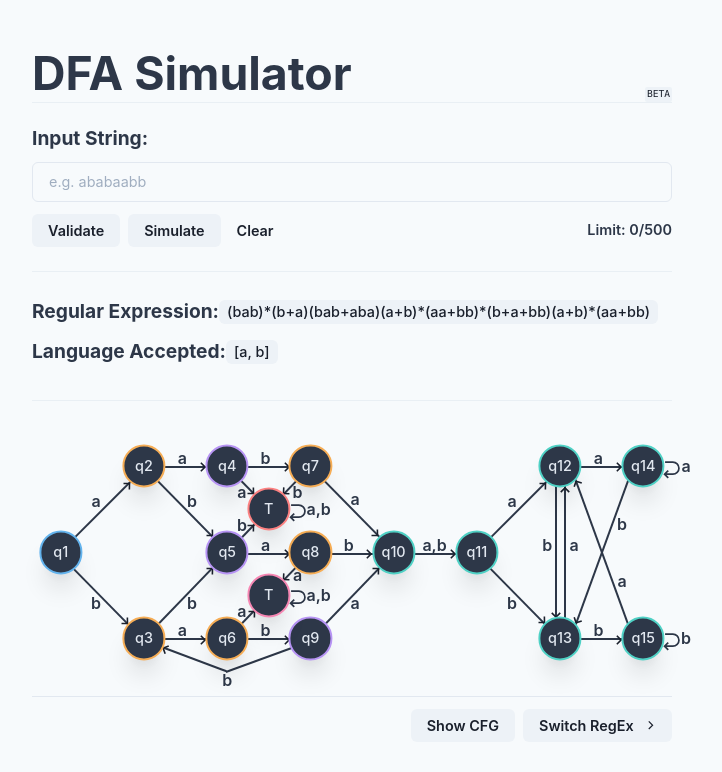
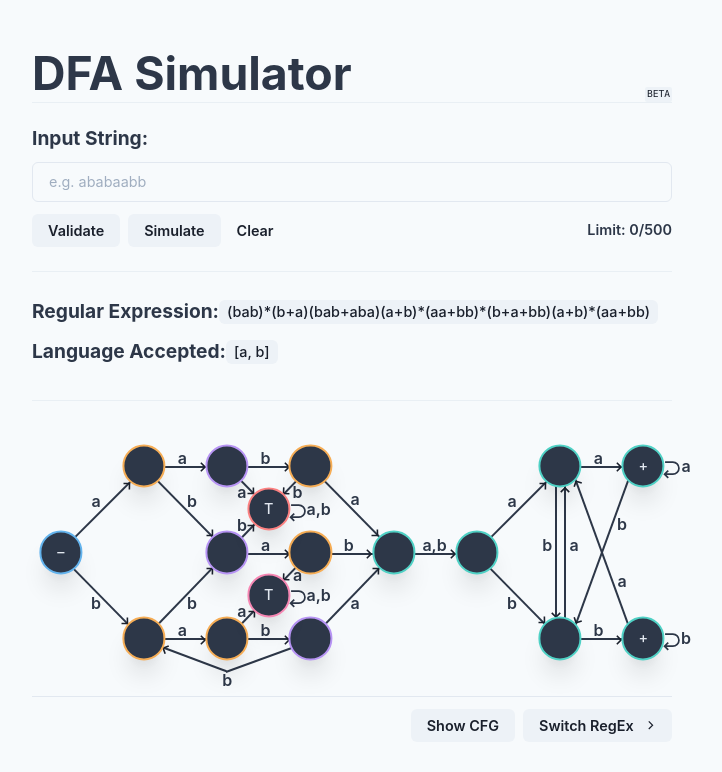
Before and after one commit to gabbiepedrialva/DFA-Simulator, a Next.js app: page / in a window 1280 px wide. Shown: the top 772 px of the page, without its empty margins (288-1010 px from the left). Built offline with nearby package versions, Linux system fonts and the light colour scheme.

Commit message:
Finalizing FirstDFA.js

```diff
--- a/components/DFA/FirstDFA.js
+++ b/components/DFA/FirstDFA.js
@@ -24,7 +24,7 @@ const variants = {
 const FirstDFA = ({ currentNode, simulating }) => {
   return (
     <>
-      {/* ARROW LOOPS */}
+      {/* ARROW LOOP */}
 
       {/* q14 */}
       <ArrowLoopSm
@@ -236,7 +236,7 @@ const FirstDFA = ({ currentNode, simulating }) => {
         rotate={["104.5", "104.5", "110", "110", "110", "110"]}
       />
 
-      {/* ARROW HEADS */}
+      {/* ArrowHead */}
 
       {/* q1 q2 */}
       <ArrowHead
@@ -630,7 +630,7 @@ const FirstDFA = ({ currentNode, simulating }) => {
         animate={currentNode == 1 ? "pulse" : ""}
         whileHover={!simulating && "scale"}
       >
-        q1 {/* - */}
+        – {/* q1 */}
       </Atom>
       <Atom
         variant="q2"
@@ -639,7 +639,7 @@ const FirstDFA = ({ currentNode, simulating }) => {
         animate={currentNode == 2 ? "pulse" : ""}
         whileHover={!simulating && "scale"}
       >
-        q2
+        {/* q2 */}
       </Atom>
       <Atom
         variant="q3"
@@ -648,7 +648,7 @@ const FirstDFA = ({ currentNode, simulating }) => {
         animate={currentNode == 3 ? "pulse" : ""}
         whileHover={!simulating && "scale"}
       >
-        q3
+        {/* q3 */}
       </Atom>
       <Atom
         variant="q4"
@@ -657,7 +657,7 @@ const FirstDFA = ({ currentNode, simulating }) => {
         animate={currentNode == 4 ? "pulse" : ""}
         whileHover={!simulating && "scale"}
       >
-        q4
+        {/* q4 */}
       </Atom>
       <Atom
         variant="q5"
@@ -666,7 +666,7 @@ const FirstDFA = ({ currentNode, simulating }) => {
         animate={currentNode == 5 ? "pulse" : ""}
         whileHover={!simulating && "scale"}
       >
-        q5
+        {/* q5 */}
       </Atom>
       <Atom
         variant="q6"
@@ -675,7 +675,7 @@ const FirstDFA = ({ currentNode, simulating }) => {
         animate={currentNode == 6 ? "pulse" : ""}
         whileHover={!simulating && "scale"}
       >
-        q6
+        {/* q6 */}
       </Atom>
       <Atom
         variant="q7"
@@ -684,7 +684,7 @@ const FirstDFA = ({ currentNode, simulating }) => {
         animate={currentNode == 7 ? "pulse" : ""}
         whileHover={!simulating && "scale"}
       >
-        q7
+        {/* q7 */}
       </Atom>
       <Atom
         variant="q8"
@@ -693,7 +693,7 @@ const FirstDFA = ({ currentNode, simulating }) => {
         animate={currentNode == 8 ? "pulse" : ""}
         whileHover={!simulating && "scale"}
       >
-        q8
+        {/* q8 */}
       </Atom>
       <Atom
         variant="q9"
@@ -702,7 +702,7 @@ const FirstDFA = ({ currentNode, simulating }) => {
         animate={currentNode == 9 ? "pulse" : ""}
         whileHover={!simulating && "scale"}
       >
-        q9
+        {/* q9 */}
       </Atom>
       <Atom
         variant="q10"
@@ -711,7 +711,7 @@ const FirstDFA = ({ currentNode, simulating }) => {
         animate={currentNode == 10 ? "pulse" : ""}
         whileHover={!simulating && "scale"}
       >
-        q10
+        {/* q10 */}
       </Atom>
       <Atom
         variant="q11"
@@ -720,7 +720,7 @@ const FirstDFA = ({ currentNode, simulating }) => {
         animate={currentNode == 11 ? "pulse" : ""}
         whileHover={!simulating && "scale"}
       >
-        q11
+        {/* q11 */}
       </Atom>
       <Atom
         variant="q12"
@@ -729,7 +729,7 @@ const FirstDFA = ({ currentNode, simulating }) => {
         animate={currentNode == 12 ? "pulse" : ""}
         whileHover={!simulating && "scale"}
       >
-        q12
+        {/* q12 */}
       </Atom>
       <Atom
         variant="q13"
@@ -738,7 +738,7 @@ const FirstDFA = ({ currentNode, simulating }) => {
         animate={currentNode == 13 ? "pulse" : ""}
         whileHover={!simulating && "scale"}
       >
-        q13
+        {/* q13 */}
       </Atom>
       <Atom
         variant="q14"
@@ -747,7 +747,7 @@ const FirstDFA = ({ currentNode, simulating }) => {
         animate={currentNode == 14 ? "pulse" : ""}
         whileHover={!simulating && "scale"}
       >
-        q14 {/* + */}
+        + {/* q14 */}
       </Atom>
       <Atom
         variant="q15"
@@ -756,25 +756,25 @@ const FirstDFA = ({ currentNode, simulating }) => {
         animate={currentNode == 15 ? "pulse" : ""}
         whileHover={!simulating && "scale"}
       >
-        q15 {/* + */}
+        + {/* q15 */}
       </Atom>
       <Atom
         variant="q16"
         variants={variants}
         initial="initial"
-        animate={currentNode == "T" ? "pulse" : ""}
+        animate={currentNode == "T1" ? "pulse" : ""}
         whileHover={!simulating && "scale"}
       >
-        T
+        T {/* q16 */}
       </Atom>
       <Atom
         variant="q17"
         variants={variants}
         initial="initial"
-        animate={currentNode == "T" ? "pulse" : ""}
+        animate={currentNode == "T2" ? "pulse" : ""}
         whileHover={!simulating && "scale"}
       >
-        T
+        T {/* q17  */}
       </Atom>
 
     </>
```
